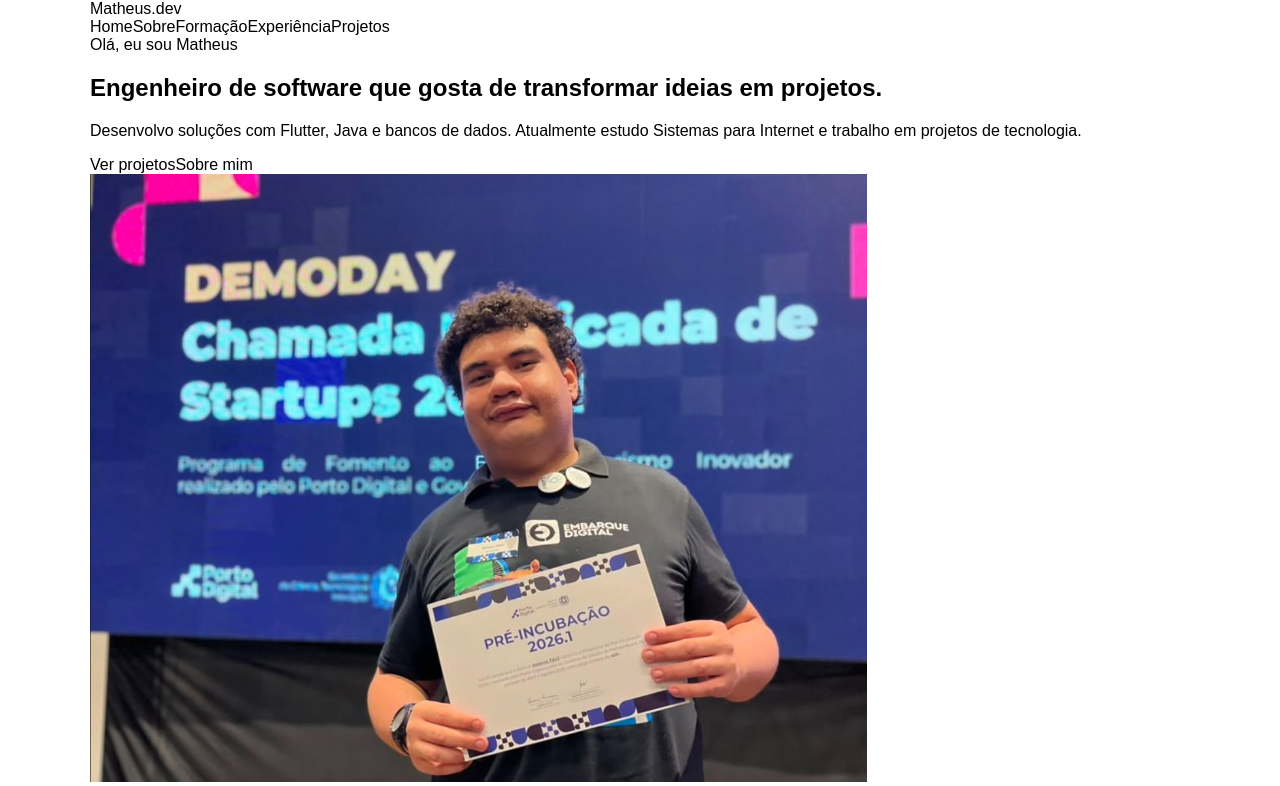
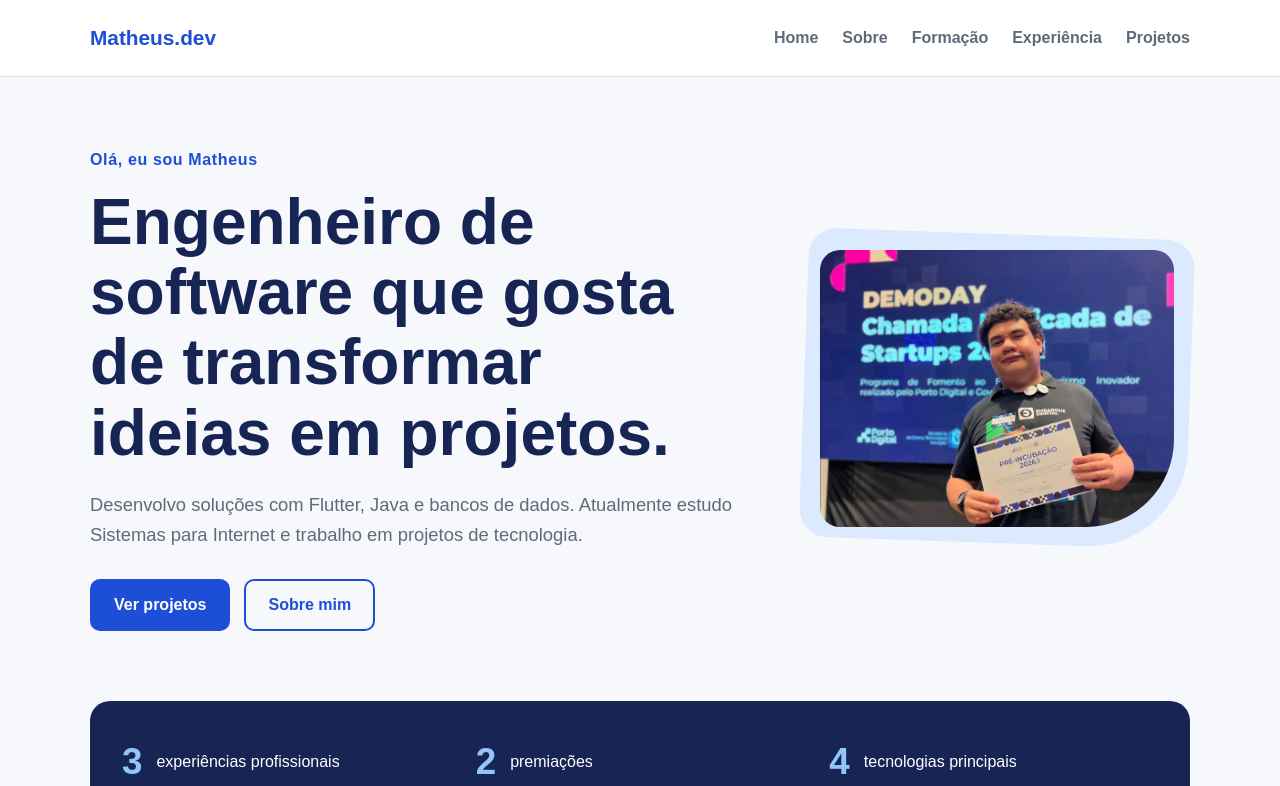
Before and after one commit to MatheusmotaDev/curriculo, a Next.js app: page / in a window 1280 px wide. Shown: the top 786 px of the page. Built offline with nearby package versions, Linux system fonts and the light colour scheme.

Commit message:
style: melhora o visual do portfolio

```diff
--- a/app/globals.css
+++ b/app/globals.css
@@ -1,18 +1,205 @@
-* {
-  box-sizing: border-box;
+:root {
+  --azul: #1d4ed8;
+  --azul-escuro: #172554;
+  --azul-claro: #dbeafe;
+  --fundo: #f6f8fc;
+  --texto: #172033;
+  --cinza: #5f6b7a;
+  --branco: #ffffff;
+  --borda: #dce3ee;
 }
+
+* { box-sizing: border-box; }
+html { scroll-behavior: smooth; }
 
 body {
   margin: 0;
+  background: var(--fundo);
+  color: var(--texto);
   font-family: Arial, Helvetica, sans-serif;
+  font-size: 16px;
+  line-height: 1.6;
 }
 
-a {
-  color: inherit;
-  text-decoration: none;
+a { color: inherit; text-decoration: none; }
+.container { width: min(1100px, 90%); margin: 0 auto; }
+
+.cabecalho {
+  background: rgba(255, 255, 255, 0.95);
+  border-bottom: 1px solid var(--borda);
+  position: sticky;
+  top: 0;
+  z-index: 10;
 }
 
-.container {
-  width: min(1100px, 90%);
-  margin: 0 auto;
+.menu {
+  min-height: 76px;
+  display: flex;
+  align-items: center;
+  justify-content: space-between;
+  gap: 24px;
 }
+
+.logo { color: var(--azul); font-size: 1.3rem; font-weight: bold; }
+nav { display: flex; flex-wrap: wrap; justify-content: flex-end; gap: 24px; }
+nav a { color: var(--cinza); font-weight: bold; }
+nav a:hover { color: var(--azul); }
+
+.hero {
+  min-height: 620px;
+  display: grid;
+  grid-template-columns: 1.25fr 0.75fr;
+  align-items: center;
+  gap: 70px;
+  padding-top: 70px;
+  padding-bottom: 70px;
+}
+
+.hero h1, .pagina h1 {
+  color: var(--azul-escuro);
+  font-size: clamp(2.3rem, 5vw, 4.3rem);
+  line-height: 1.1;
+  margin: 14px 0 22px;
+}
+
+.hero p, .introducao { color: var(--cinza); font-size: 1.15rem; max-width: 720px; }
+.etiqueta { display: inline-block; color: var(--azul); font-weight: bold; letter-spacing: 0.04em; }
+.botoes { display: flex; gap: 14px; margin-top: 30px; }
+
+.botao {
+  display: inline-block;
+  background: var(--azul);
+  color: var(--branco);
+  border: 2px solid var(--azul);
+  border-radius: 10px;
+  padding: 11px 22px;
+  font-weight: bold;
+}
+
+.botao:hover { background: var(--azul-escuro); border-color: var(--azul-escuro); }
+.botao-claro { background: transparent; color: var(--azul); }
+
+.foto-box {
+  background: var(--azul-claro);
+  border-radius: 28px 28px 100px 28px;
+  padding: 16px;
+  transform: rotate(2deg);
+}
+
+.foto-perfil {
+  display: block;
+  width: 100%;
+  height: auto;
+  border-radius: 20px 20px 88px 20px;
+  transform: rotate(-2deg);
+}
+
+.secao { margin-bottom: 90px; }
+
+.resumo {
+  background: var(--azul-escuro);
+  color: var(--branco);
+  border-radius: 20px;
+  padding: 32px;
+  display: grid;
+  grid-template-columns: repeat(3, 1fr);
+  gap: 25px;
+}
+
+.resumo div { display: flex; align-items: center; gap: 14px; }
+.resumo strong { color: #93c5fd; font-size: 2.3rem; }
+
+.pagina { min-height: calc(100vh - 160px); padding-top: 85px; padding-bottom: 100px; }
+.pagina h1 { font-size: clamp(2.2rem, 5vw, 3.7rem); max-width: 850px; }
+
+.duas-colunas, .grade-cards {
+  display: grid;
+  grid-template-columns: repeat(2, 1fr);
+  gap: 24px;
+  margin-top: 45px;
+}
+
+.grade-cards { grid-template-columns: repeat(3, 1fr); }
+
+.card {
+  background: var(--branco);
+  border: 1px solid var(--borda);
+  border-radius: 16px;
+  padding: 28px;
+}
+
+.card h2 { color: var(--azul-escuro); line-height: 1.25; }
+.card p { color: var(--cinza); }
+.tags { display: flex; flex-wrap: wrap; gap: 9px; margin: 20px 0; }
+
+.tags span, .situacao, .tipo {
+  background: var(--azul-claro);
+  color: var(--azul-escuro);
+  border-radius: 30px;
+  padding: 5px 12px;
+  font-weight: bold;
+}
+
+.timeline {
+  border-left: 3px solid var(--azul-claro);
+  margin-top: 45px;
+  padding-left: 32px;
+  display: grid;
+  gap: 25px;
+}
+
+.item-timeline {
+  background: var(--branco);
+  border: 1px solid var(--borda);
+  border-radius: 16px;
+  padding: 25px;
+  position: relative;
+}
+
+.item-timeline::before {
+  content: "";
+  width: 15px;
+  height: 15px;
+  background: var(--azul);
+  border-radius: 50%;
+  position: absolute;
+  left: -42px;
+  top: 32px;
+}
+
+.item-timeline h2 { color: var(--azul-escuro); margin: 5px 0; }
+.periodo, .experiencia > span { color: var(--azul); font-weight: bold; }
+.situacao { display: inline-block; margin-top: 8px; }
+.experiencia h3 { margin-bottom: 0; }
+.experiencia p { margin-top: 3px; }
+.projeto { border-top: 5px solid var(--azul); }
+
+.premios {
+  margin-top: 65px;
+  background: var(--azul-escuro);
+  color: var(--branco);
+  border-radius: 20px;
+  padding: 35px;
+}
+
+.premios h2 { margin-top: 0; font-size: 2rem; }
+.premio { display: grid; grid-template-columns: 130px 1fr; gap: 20px; padding: 16px 0; border-top: 1px solid #334477; }
+.premio strong { color: #93c5fd; }
+
+.rodape { background: var(--branco); border-top: 1px solid var(--borda); color: var(--cinza); padding: 22px 0; text-align: center; }
+
+@media (max-width: 800px) {
+  .menu { padding: 18px 0; flex-direction: column; }
+  nav { justify-content: center; gap: 10px 18px; }
+  .hero { grid-template-columns: 1fr; gap: 40px; padding-top: 55px; }
+  .foto-box { max-width: 420px; }
+  .resumo, .api-box, .duas-colunas, .grade-cards { grid-template-columns: 1fr; }
+  .premio { grid-template-columns: 1fr; gap: 2px; }
+}
+
+@media (max-width: 480px) {
+  .hero h1 { font-size: 2.35rem; }
+  .botoes { flex-direction: column; }
+  .botao { text-align: center; }
+  .resumo div, .feriado { align-items: flex-start; flex-direction: column; }
+}
```
